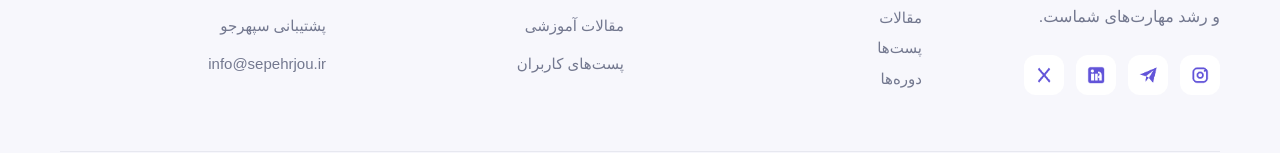
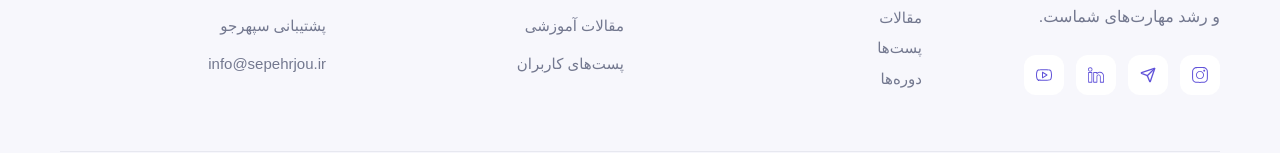
Before and after one commit to Hana-soltani/Sepehrjo-Project, a Next.js app: page /post in a window 1280 px wide. Shown: the part 2113-2266 px from the top of the page. Built offline with nearby package versions, Linux system fonts and the light colour scheme; no server answers.

Commit message:
refactor: update shared layout components

```diff
--- a/app/components/organisms/Footer/Footer.tsx
+++ b/app/components/organisms/Footer/Footer.tsx
@@ -1,5 +1,9 @@
 import Image from "next/image";
 import Link from "next/link";
+import {Send} from 'lucide-react';
+import { SlSocialInstagram } from "react-icons/sl";
+import { SlSocialLinkedin } from "react-icons/sl";
+import { SlSocialYoutube } from "react-icons/sl";
 
 export default function Footer() {
     return (
@@ -30,39 +34,19 @@ export default function Footer() {
                         <div className="mt-6 flex items-center gap-3">
 
                             <a href="#" aria-label="Instagram" className="flex h-10 w-10 items-center justify-center rounded-xl bg-white transition hover:-translate-y-1">
-                                <Image
-                                    src="/images/icons/instagram-icon.png"
-                                    alt="Instagram"
-                                    width={22}
-                                    height={22}
-                                />
+                              <SlSocialInstagram className="text-[#6254D9]" />
                             </a>
 
                             <a href="#" aria-label="Telegram" className="flex h-10 w-10 items-center justify-center rounded-xl bg-white transition hover:-translate-y-1" >
-                                <Image
-                                    src="/images/icons/telegram-icon.png"
-                                    alt="Telegram"
-                                    width={22}
-                                    height={22}
-                                />
+                               <Send className="text-[#6254D9] w-4" />
                             </a>
 
                             <a href="#" aria-label="LinkedIn" className="flex h-10 w-10 items-center justify-center rounded-xl bg-white transition hover:-translate-y-1">
-                                <Image
-                                    src="/images/icons/linkedin-icon.png"
-                                    alt="LinkedIn"
-                                    width={22}
-                                    height={22}
-                                />
+                              <SlSocialLinkedin className="text-[#6254D9]" />
                             </a>
 
                             <a href="#" aria-label="X" className="flex h-10 w-10 items-center justify-center rounded-xl bg-white transition hover:-translate-y-1">
-                                <Image
-                                    src="/images/icons/x-icon.png"
-                                    alt="X"
-                                    width={20}
-                                    height={20}
-                                />
+                               <SlSocialYoutube className="text-[#6254D9] " />
                             </a>
 
                         </div>
--- a/app/components/organisms/Navbar/Navbar.tsx
+++ b/app/components/organisms/Navbar/Navbar.tsx
@@ -3,6 +3,7 @@
 import Image from "next/image";
 import Link from "next/link";
 import { useState, useEffect, useRef } from "react";
+import { Menu } from 'lucide-react'
 
 export default function Navbar() {
     const [isMenuOpen, setIsMenuOpen] = useState(false);
@@ -70,13 +71,7 @@ export default function Navbar() {
                     onClick={() => setIsMenuOpen((previous) => !previous)}
                     className="flex h-10 w-10 items-center justify-center rounded-xl bg-[#F1F2FC] text-[#6254D9] md:hidden"
                 >
-                    <Image
-                        src="/images/icons/menu-icon.svg"
-                        alt="منو"
-                        width={21}
-                        height={21}
-                    />
-
+                    <Menu />
                 </button>
             </div>
 
```
